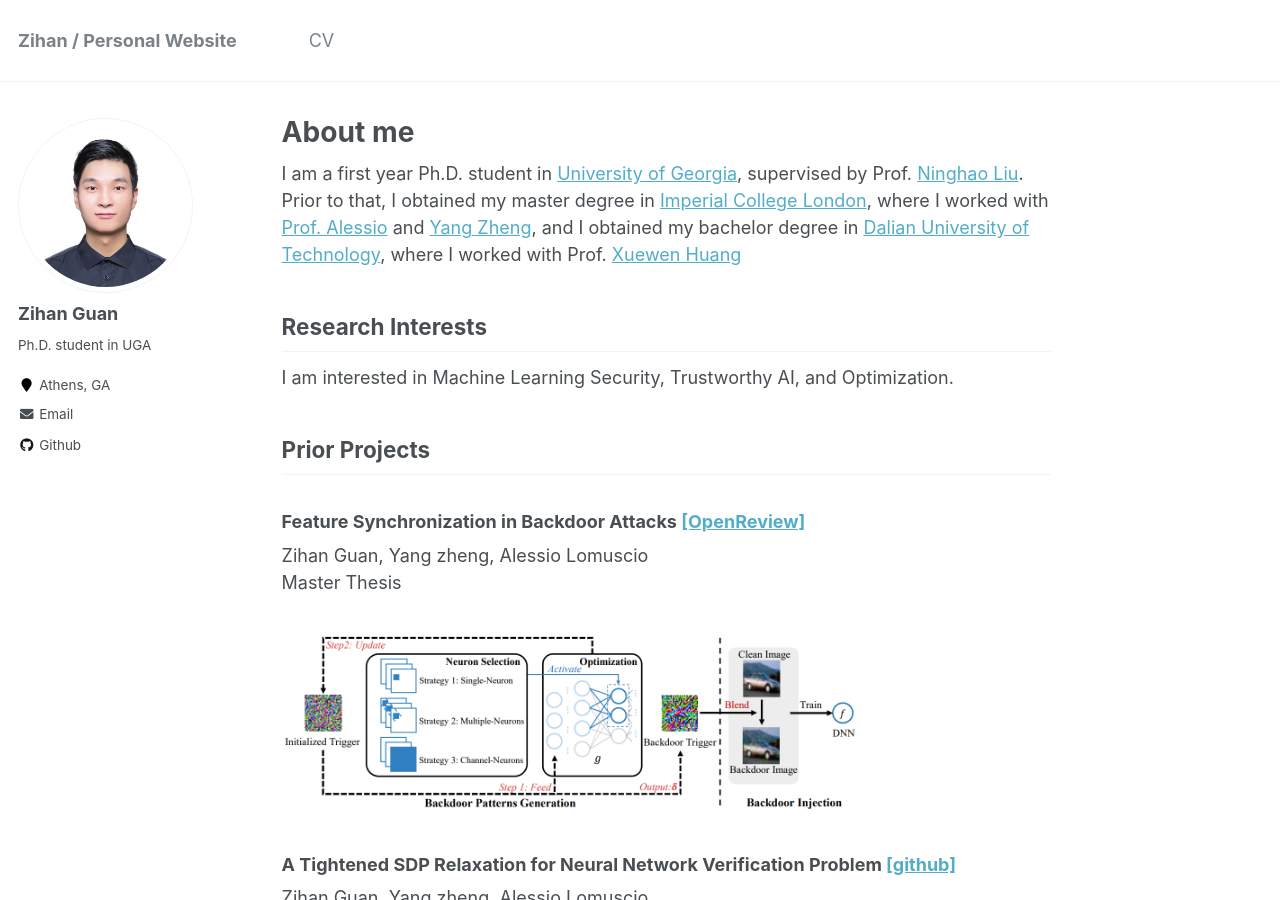
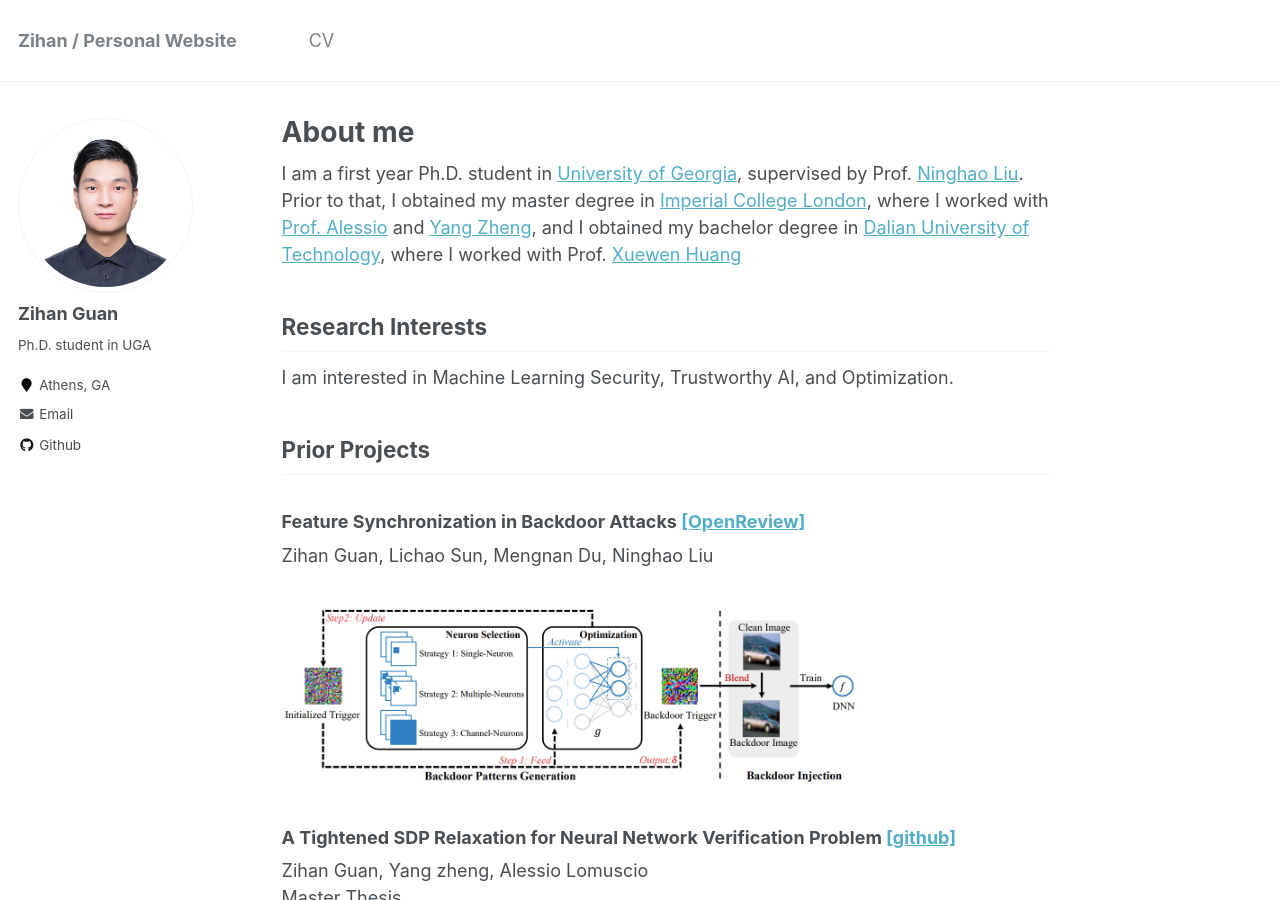
Before and after one commit to GuanZihan/guanzihan.github.io, a Jekyll site: the page built from _pages/about.md, in a window 1280 px wide and 900 px high. Built offline with Jekyll 4.4.1, drawn with Linux system fonts in a browser that asks for light colours.

Commit message:
update home page

```diff
--- a/_pages/about.md
+++ b/_pages/about.md
@@ -16,8 +16,7 @@ I am interested in Machine Learning Security, Trustworthy AI, and Optimization.
 
 ## Prior Projects
 ### Feature Synchronization in Backdoor Attacks  [[OpenReview]](https://openreview.net/pdf?id=wxyLBOk-ag)
-Zihan Guan, Yang zheng, Alessio Lomuscio \
-Master Thesis
+Zihan Guan, Lichao Sun, Mengnan Du, Ninghao Liu
 <div>
 <img src="/images/dba.png" alt="DBA"  width="576" height="216"/>
 </div>
```
